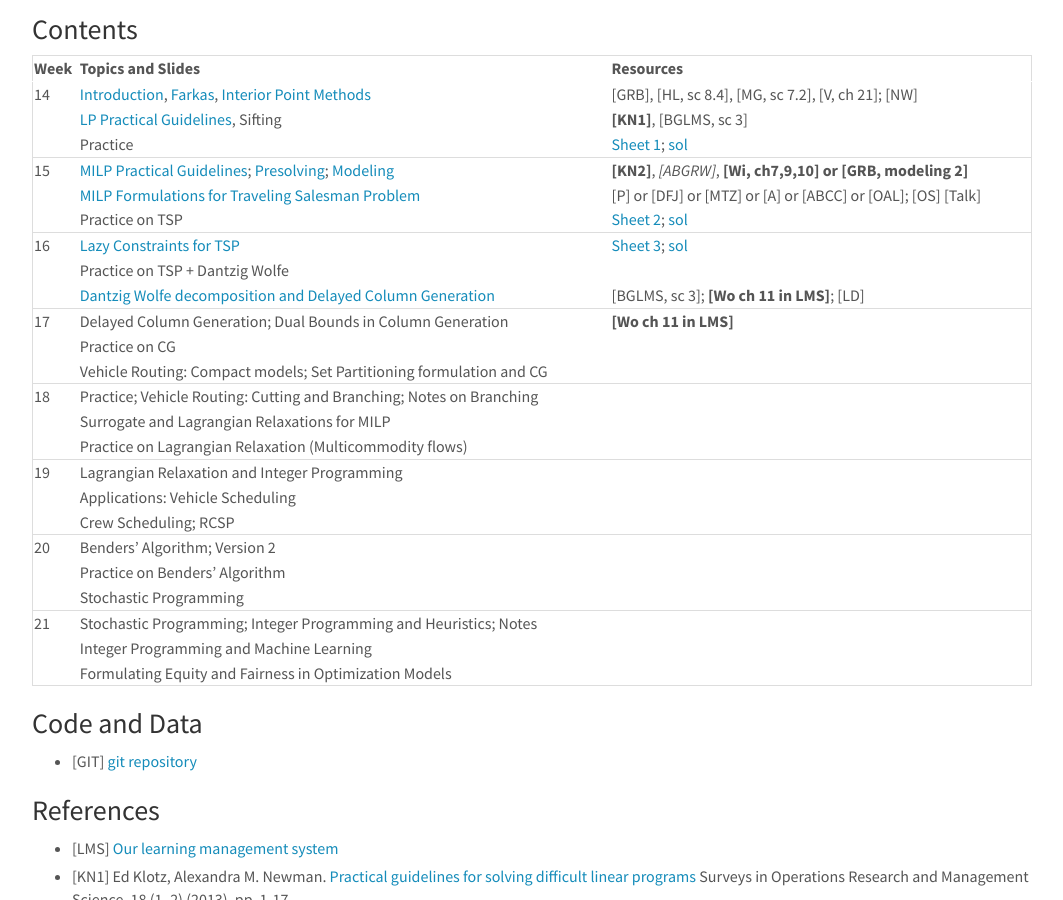
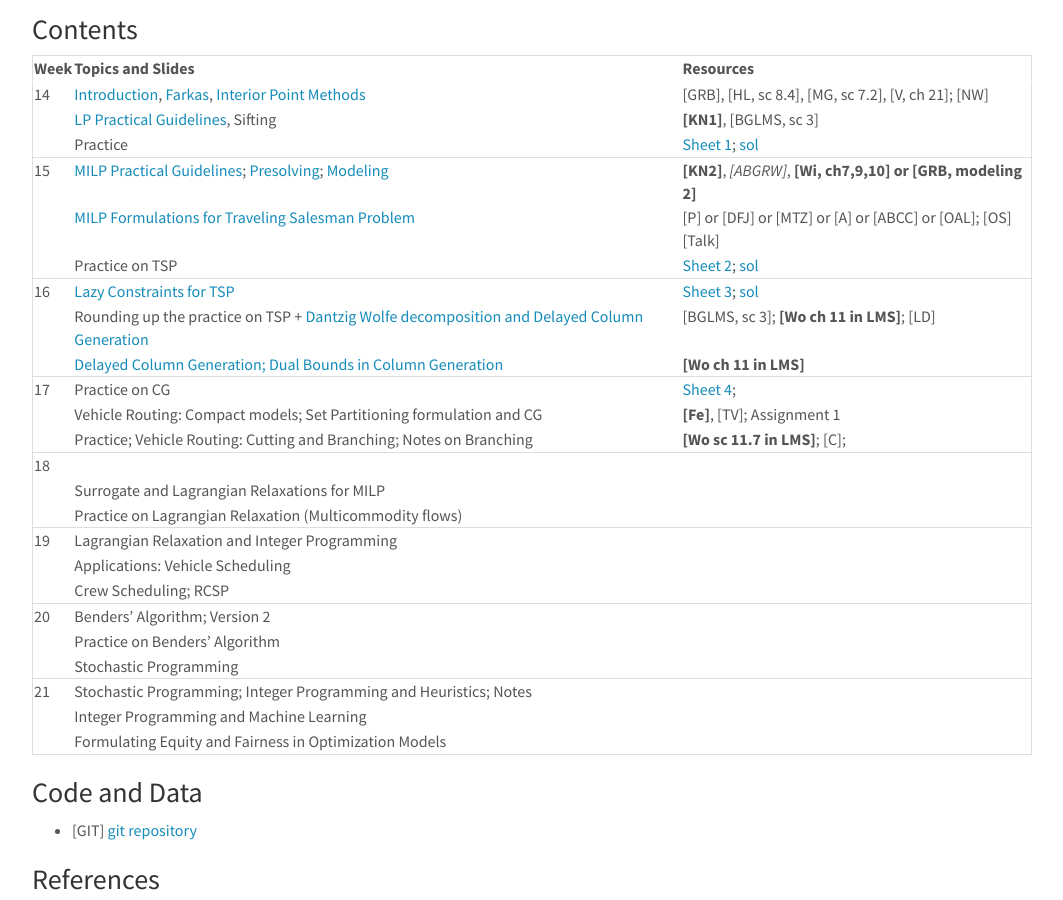
Before and after one commit to DM872/dm872.github.io, a Jekyll site: the page built from index.md, in a window 1280 px wide and 900 px high, scrolled down 497 px. Shown: the whole window, without its empty margins (108-1171 px from the left). Built offline with Jekyll 4.4.1, drawn with Linux system fonts in a browser that asks for light colours; nearby versions of some CDN libraries; comment, search, counter and statistics services are not loaded.

```diff
--- a/index.md
+++ b/index.md
@@ -54,40 +54,40 @@ w3.includeHTML();
 
 
 
-| Week | Topics and Slides                                                    | Resources                                                     |
-|------+----------------------------------------------------------------------+---------------------------------------------------------------|
-|   14 | [Introduction][51], [Farkas][512], [Interior Point Methods][511]     | [GRB], [HL, sc 8.4], [MG, sc 7.2], [V, ch 21]; [NW]           |
-|      | [LP Practical Guidelines][104],  Sifting                             | **[KN1]**,   [BGLMS, sc 3]                                    |
-|      | Practice                                                             | [Sheet 1][11]; [sol][81]                                      |
-|------+----------------------------------------------------------------------+---------------------------------------------------------------|
-|   15 | [MILP Practical Guidelines][105]; [Presolving][60]; [Modeling][7]    | **[KN2]**, *[ABGRW]*, **[Wi, ch7,9,10] or [GRB, modeling 2]** |
-|      | [MILP Formulations for Traveling Salesman Problem][144]              | [P] or [DFJ] or [MTZ] or [A] or [ABCC] or [OAL]; [OS] [Talk]  |
-|      | Practice on TSP                                                      | [Sheet 2][12]; [sol][82]                                      |
-|------+----------------------------------------------------------------------+---------------------------------------------------------------|
-|   16 | [Lazy Constraints for TSP][54]                                       | [Sheet 3][13]; [sol][83]                                      |
-|      | Practice on TSP + Dantzig Wolfe                                      |                                                               |
-|      | [Dantzig Wolfe decomposition and Delayed Column Generation][58]      | [BGLMS, sc 3];  **[Wo ch 11 in LMS]**; [LD]                   |
-|------+----------------------------------------------------------------------+---------------------------------------------------------------|
-|   17 | Delayed Column Generation; Dual Bounds in Column Generation          | **[Wo ch 11 in LMS]**                                         |
-|      | Practice on CG                                                       |                                                               |
-|      | Vehicle Routing: Compact models; Set Partitioning formulation and CG |                                                               |
-|------+----------------------------------------------------------------------+---------------------------------------------------------------|
-|   18 | Practice; Vehicle Routing: Cutting and Branching; Notes on Branching |                                                               |
-|      | Surrogate and Lagrangian Relaxations for MILP                        |                                                               |
-|      | Practice on Lagrangian Relaxation (Multicommodity flows)             |                                                               |
-|------+----------------------------------------------------------------------+---------------------------------------------------------------|
-|   19 | Lagrangian Relaxation and Integer Programming                        |                                                               |
-|      | Applications: Vehicle Scheduling                                     |                                                               |
-|      | Crew Scheduling; RCSP                                                |                                                               |
-|------+----------------------------------------------------------------------+---------------------------------------------------------------|
-|   20 | Benders' Algorithm; Version 2                                        |                                                               |
-|      | Practice on Benders' Algorithm                                       |                                                               |
-|      | Stochastic Programming                                               |                                                               |
-|------+----------------------------------------------------------------------+---------------------------------------------------------------|
-|   21 | Stochastic Programming; Integer Programming and Heuristics; Notes    |                                                               |
-|      | Integer Programming and Machine Learning                             |                                                               |
-|      | Formulating Equity and Fairness in Optimization Models               |                                                               |
-|------+----------------------------------------------------------------------+---------------------------------------------------------------|
+| Week | Topics and Slides                                                                                  | Resources                                                     |
+|------+----------------------------------------------------------------------------------------------------+---------------------------------------------------------------|
+|   14 | [Introduction][51], [Farkas][512], [Interior Point Methods][511]                                   | [GRB], [HL, sc 8.4], [MG, sc 7.2], [V, ch 21]; [NW]           |
+|      | [LP Practical Guidelines][104],  Sifting                                                           | **[KN1]**,   [BGLMS, sc 3]                                    |
+|      | Practice                                                                                           | [Sheet 1][11]; [sol][81]                                      |
+|------+----------------------------------------------------------------------------------------------------+---------------------------------------------------------------|
+|   15 | [MILP Practical Guidelines][105]; [Presolving][60]; [Modeling][7]                                  | **[KN2]**, *[ABGRW]*, **[Wi, ch7,9,10] or [GRB, modeling 2]** |
+|      | [MILP Formulations for Traveling Salesman Problem][144]                                            | [P] or [DFJ] or [MTZ] or [A] or [ABCC] or [OAL]; [OS] [Talk]  |
+|      | Practice on TSP                                                                                    | [Sheet 2][12]; [sol][82]                                      |
+|------+----------------------------------------------------------------------------------------------------+---------------------------------------------------------------|
+|   16 | [Lazy Constraints for TSP][54]                                                                     | [Sheet 3][13]; [sol][83]                                      |
+|      | Rounding up the practice on TSP +  [Dantzig Wolfe decomposition and Delayed Column Generation][58] | [BGLMS, sc 3];  **[Wo ch 11 in LMS]**; [LD]                   |
+|      | [Delayed Column Generation; Dual Bounds in Column Generation][59]                                  | **[Wo ch 11 in LMS]**                                         |
+|------+----------------------------------------------------------------------------------------------------+---------------------------------------------------------------|
+|   17 | Practice on CG                                                                                     | [Sheet 4][14];                                                |
+|      | Vehicle Routing: Compact models; Set Partitioning formulation and CG                               | **[Fe]**, [TV];  Assignment 1                                 |
+|      | Practice; Vehicle Routing: Cutting and Branching; Notes on Branching                               | **[Wo sc 11.7 in LMS]**;  [C];                                |
+|------+----------------------------------------------------------------------------------------------------+---------------------------------------------------------------|
+|   18 |                                                                                                    |                                                               |
+|      | Surrogate and Lagrangian Relaxations for MILP                                                      |                                                               |
+|      | Practice on Lagrangian Relaxation (Multicommodity flows)                                           |                                                               |
+|------+----------------------------------------------------------------------------------------------------+---------------------------------------------------------------|
+|   19 | Lagrangian Relaxation and Integer Programming                                                      |                                                               |
+|      | Applications: Vehicle Scheduling                                                                   |                                                               |
+|      | Crew Scheduling; RCSP                                                                              |                                                               |
+|------+----------------------------------------------------------------------------------------------------+---------------------------------------------------------------|
+|   20 | Benders' Algorithm; Version 2                                                                      |                                                               |
+|      | Practice on Benders' Algorithm                                                                     |                                                               |
+|      | Stochastic Programming                                                                             |                                                               |
+|------+----------------------------------------------------------------------------------------------------+---------------------------------------------------------------|
+|   21 | Stochastic Programming; Integer Programming and Heuristics; Notes                                  |                                                               |
+|      | Integer Programming and Machine Learning                                                           |                                                               |
+|      | Formulating Equity and Fairness in Optimization Models                                             |                                                               |
+|------+----------------------------------------------------------------------------------------------------+---------------------------------------------------------------|
 
 
 
```
